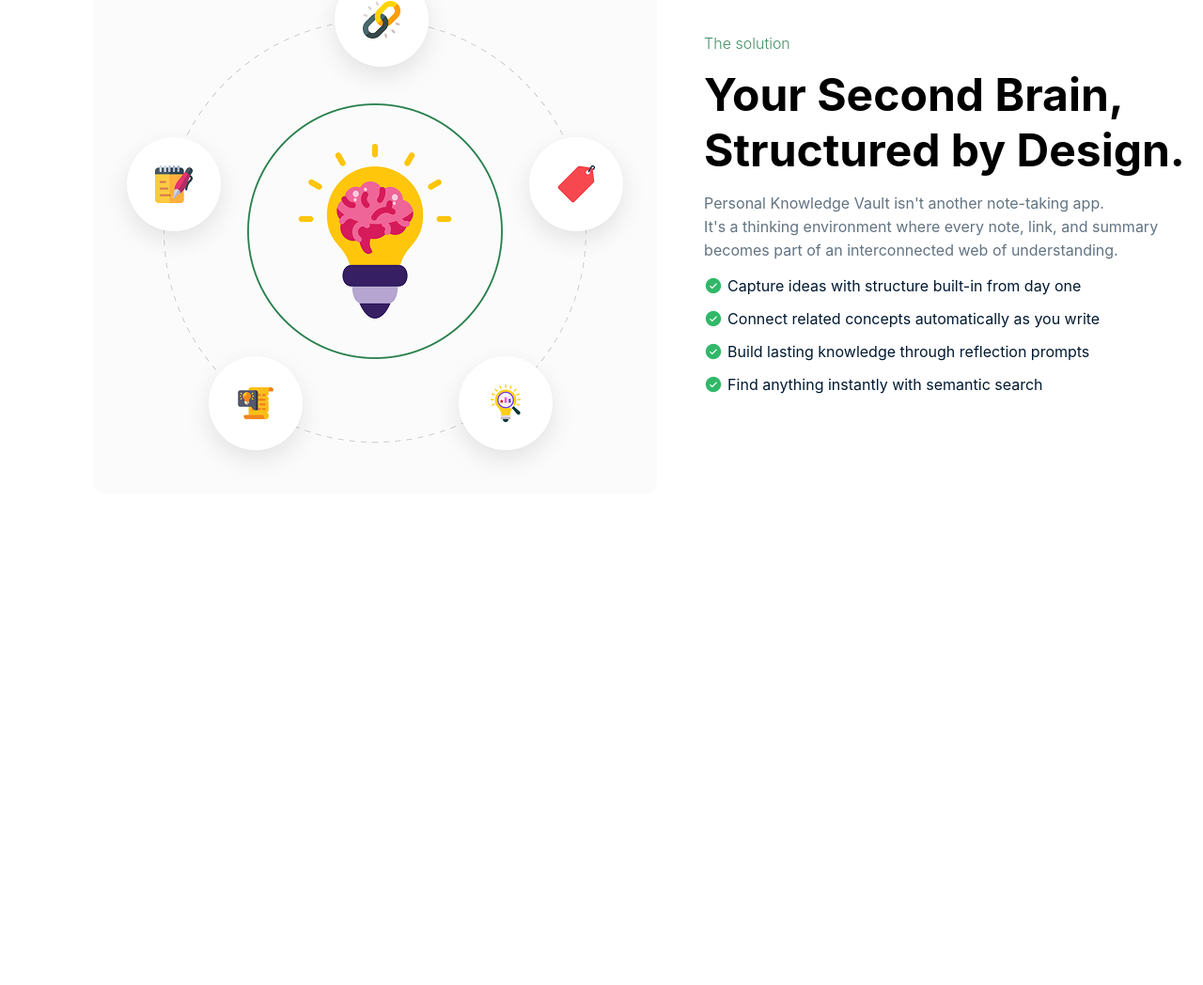
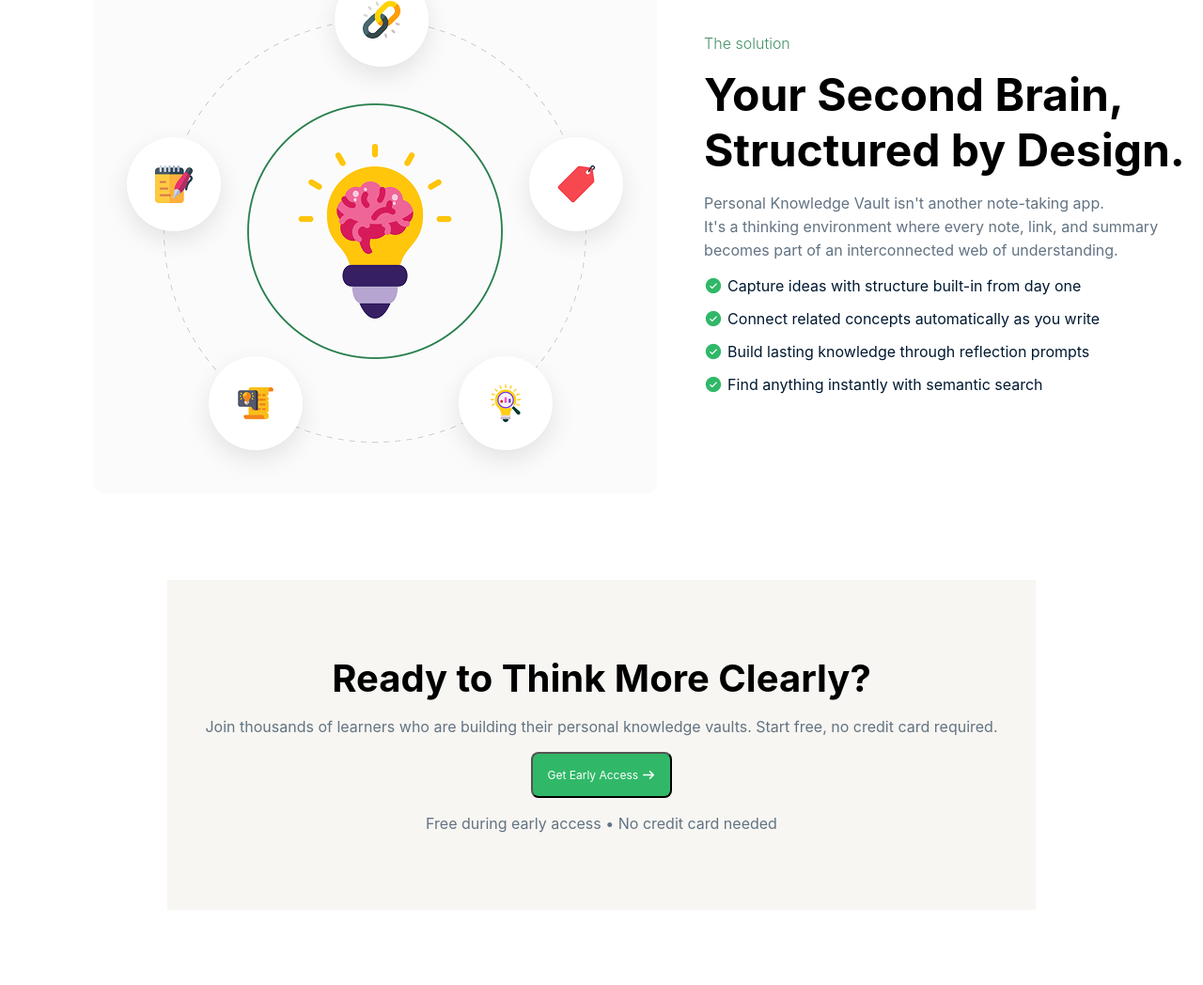
Before and after one commit to Jishan7468/Assignment-1, a plain HTML site: page index.html in a window 1280 px wide. Shown: the part 1248-2296 px from the top of the page at 94% size. Before the commit the page ends 1777 px from the top, so only its background shows below. Drawn offline with Linux system fonts and the light colour scheme.

Commit message:
ready section added

```diff
--- a/index.html
+++ b/index.html
@@ -126,6 +126,15 @@ Notes don't fail, Structure does.</h2>
 
          </section>
 
+         <section id="ready-section">
+            <div class="ready">
+                <h2>Ready to Think More Clearly?</h2>
+                <p>Join thousands of learners who are building their personal knowledge vaults. Start free, no credit card required.</p>
+                <button class="btn1"> Get Early Access <i class="fa-solid fa-arrow-right"></i></button>
+                <p>Free during early access • No credit card needed</p>
+            </div>
+         </section>
+
     </main>
     <footer></footer>
 </body>
--- a/styles/style.css
+++ b/styles/style.css
@@ -249,3 +249,40 @@ button{
 .text-container{
     margin-top: 120px;
 }
+#ready-section{
+    margin-top: 120px;
+    padding: 80px 40px;
+    text-align: center;
+    align-items: center;
+    display: flex;
+    justify-content: center;
+
+
+}
+.ready{
+    display: flex;
+    flex-direction: column;
+    gap: 15px;
+    background-color: #F7F6F2;
+    padding: 80px 40px;
+
+}
+.ready .btn1{
+    max-width: max-content;
+    margin: 0 auto;
+    font-weight: 600px;
+    font-size: 12px;
+    color: #FFFFFF;
+    border-radius: 8px;
+
+
+}
+.ready h2{
+    font-weight: bold;
+    font-size: 40px;
+}
+.ready p{
+    font-size: 16px;
+    line-height: 24px;
+    color: #627382;
+}
```
